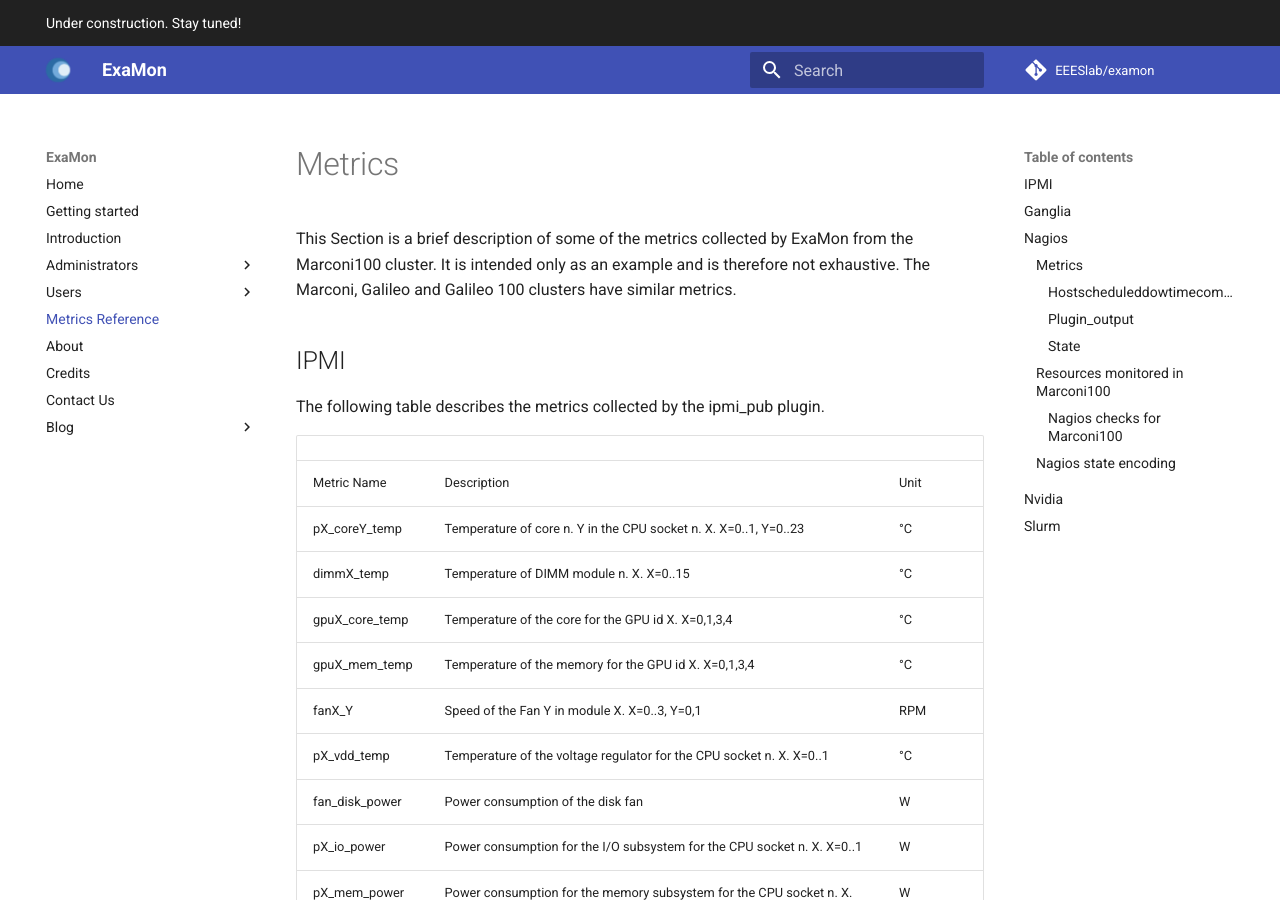
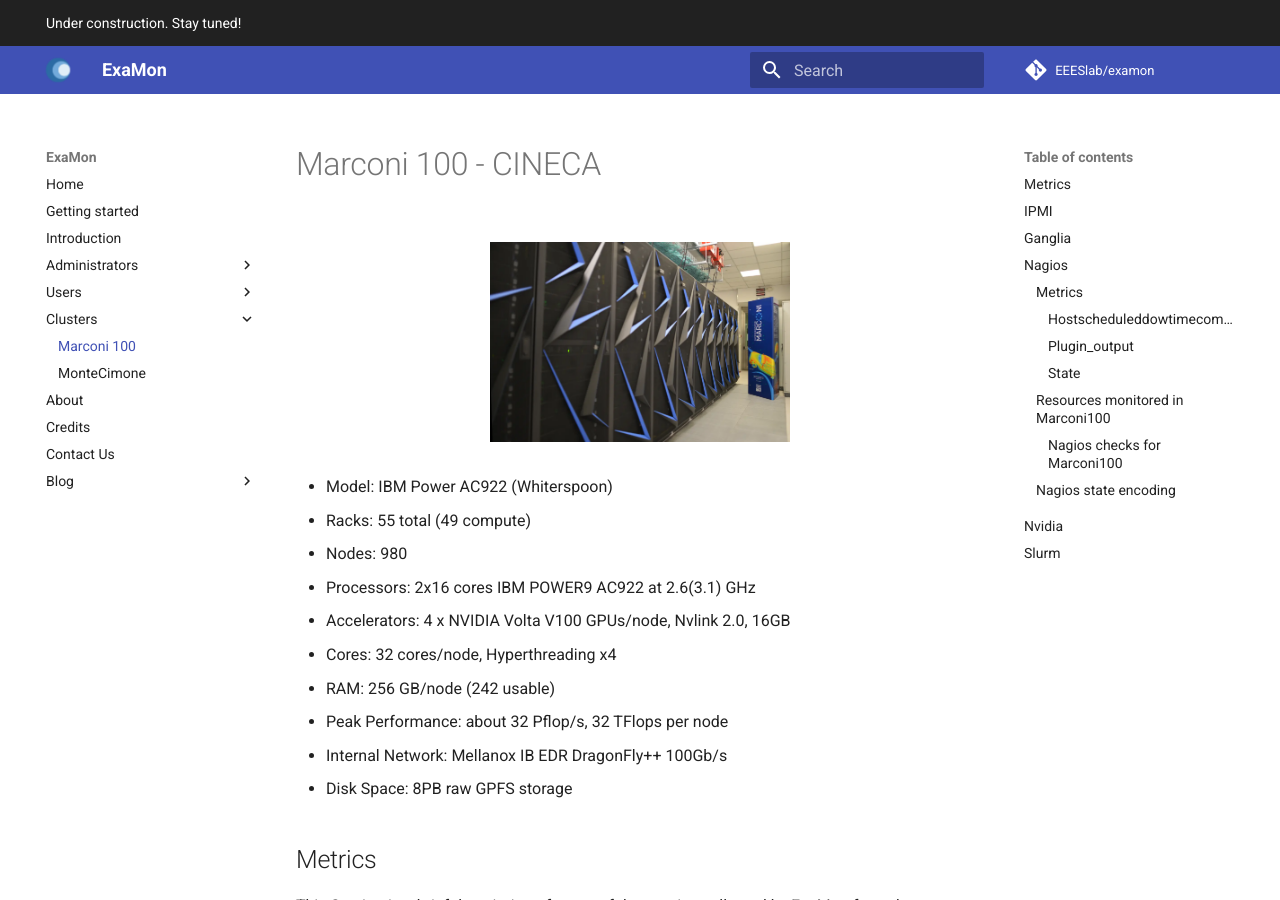
Before and after one commit to fbeneventi/examon-docs-mkd, an MkDocs documentation site: the page built from docs/Marconi100/Metrics_reference.md, in a window 1280 px wide and 900 px high. Built offline with MkDocs 1.6.1 and Material for MkDocs 9.7.7, drawn with Linux system fonts in a browser that asks for light colours; comment, search, counter and statistics services are not loaded.

Commit message:
Fixed web mode, added clusters

```diff
--- a/docs/Metrics_reference.md
+++ b/docs/Marconi100/Metrics_reference.md
@@ -1,4 +1,23 @@
-# Metrics
+# Marconi 100 - CINECA
+
+
+<figure markdown>
+  ![](../images/Marconi100.jpg){ width="300" }
+</figure>
+
+
+- Model: IBM Power AC922 (Whiterspoon)
+- Racks: 55 total (49 compute)
+- Nodes: 980
+- Processors: 2x16 cores IBM POWER9 AC922 at 2.6(3.1) GHz
+- Accelerators: 4 x NVIDIA Volta V100 GPUs/node, Nvlink 2.0, 16GB
+- Cores: 32 cores/node, Hyperthreading x4
+- RAM: 256 GB/node (242 usable)
+- Peak Performance: about 32 Pflop/s, 32 TFlops per node
+- Internal Network: Mellanox IB EDR DragonFly++ 100Gb/s
+- Disk Space: 8PB raw GPFS storage
+
+## Metrics
 
 This Section is a brief description of some of the metrics collected by ExaMon from the Marconi100 cluster. It is intended only as an example and is therefore not exhaustive. The Marconi, Galileo and Galileo 100 clusters have similar metrics.
 
--- a/mkdocs.yml
+++ b/mkdocs.yml
@@ -49,7 +49,9 @@
       - Getting started: Administrators/Getting_started.md
     - Users:
       - Getting started: Users/Getting_started.md
-    - Metrics Reference: "Metrics_reference.md"
+    - Clusters:
+      - Marconi 100: "Marconi100/Metrics_reference.md"
+      - MonteCimone: "MonteCimone/MonteCimone.md"
     - About: "About.md"
     - Credits: "credits.md"
     - Contact Us: "contactus.md"
--- a/overrides/home.html
+++ b/overrides/home.html
@@ -481,7 +481,7 @@
         <p>ExaMon provides a centralized repository that breaks down data silos, consolidates information, and offers downstream users a single place to look for all data sources. This accelerates knowledge discovery and results in faster decision-making and improved performance.</p>
       </div>
       <div class="feature-item" style="display: flex; flex-direction: column; align-items: center; justify-content: center;">
-        <img src="assets/images/silost.png" alt="sp1" style="height: 350px; width: auto;">
+        <img src="assets/images/silost.png" alt="sp1" style="width: 100%;">
         <p></p>
       </div>
     </div>
@@ -489,7 +489,7 @@
 
     <div class="top-hr second-row">
         <div class="feature-item" style="display: flex; flex-direction: column; align-items: center; justify-content: center;">
-          <img src="assets/images/loopt.png" alt="sp1" style="height: 350px; width: auto;">
+          <img src="assets/images/loopt.png" alt="sp1" style="width: 100%;">
           <p></p>
         </div>
         <div class="feature-item" style="display: flex; flex-direction: column; align-items: center; justify-content: center;">
@@ -505,7 +505,7 @@
         <p>With a unified interface that smoothly integrates different data sources, creating and operating a digital twin becomes easier. ExaMon streamlines the process of gathering, analyzing, and presenting various data on a 3D digital representation of the assets, which allows for thorough insights, quick collaboration, and effective overall optimization.</p>
       </div>
       <div class="feature-item" style="display: flex; flex-direction: column; align-items: center;justify-content: center;">
-        <img src="assets/images/digitatwint-fs8.png" alt="sp1" style="height: 350px; width: auto;">
+        <img src="assets/images/digitatwint-fs8.png" alt="sp1" style="width: 100%;">
         <p></p>
       </div>
     </div>
@@ -541,7 +541,7 @@
         <p>ExaMon is a project by DEI - Department of Electrical, Electronic, and Information Engineering "Guglielmo Marconi" of the University of Bologna.</p>
       </div>
       <div class="feature-item" style="display: flex; flex-direction: column; align-items: center; justify-content: center;">
-        <a href="https://dei.unibo.it/en/index.html" target="_blank"><img src="https://www.unibo.it/en/++theme++unibotheme.portale/img/header/sigillo1x_xl.png" alt="sp1"></a>
+        <a href="https://dei.unibo.it/en/index.html" target="_blank"><img src="https://www.unibo.it/en/++theme++unibotheme.portale/img/header/sigillo1x_xl.png" alt="sp1" style="width: 100%;"></a>
         <p></p>
       </div>
     </div>
@@ -556,8 +556,8 @@
       <div class="feature-item">
         <h2 style="text-align: center; margin-bottom: 40px;">Partners</h2>
         <div class="logo-grid" style="display: flex; justify-content: center;">
-            <a href="https://www.cineca.it/en" target="_blank"><img src="assets/images/cineca_logo.png" alt="Logo 1" style="padding: 40px; height: 180px; width: auto;"></a>
-            <a href="https://www.e4company.com/en/" target="_blank"><img src="assets/images/e4_logo.png" alt="Logo 2" style="padding: 40px; height: 180px; width: auto;"></a>
+            <a href="https://www.cineca.it/en" target="_blank"><img src="assets/images/cineca_logo.png" alt="Logo 1" style="padding: 40px; max-height: 180px; width: auto"></a>
+            <a href="https://www.e4company.com/en/" target="_blank"><img src="assets/images/e4_logo.png" alt="Logo 2" style="padding: 40px; max-height: 180px; width: auto"></a>
         </div>
       </div>
     </div>
```
Also changed, not shown: other parts of overrides/home.html (+1 -0 lines), docs/MonteCimone/MonteCimone.md (added, +18 -0 lines), docs/MonteCimone/monte-cimone.jpg (added), docs/images/Marconi100.jpg (added).
